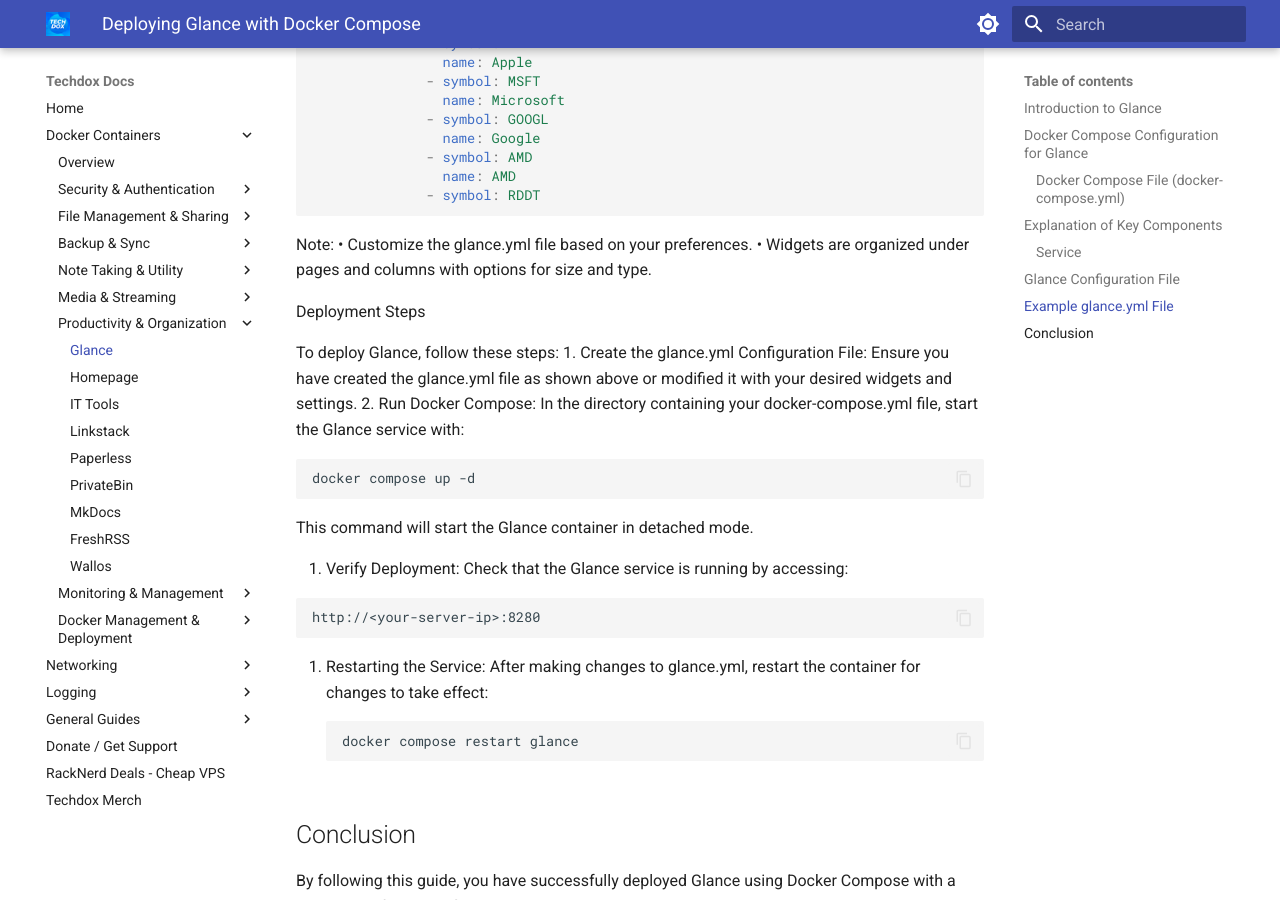
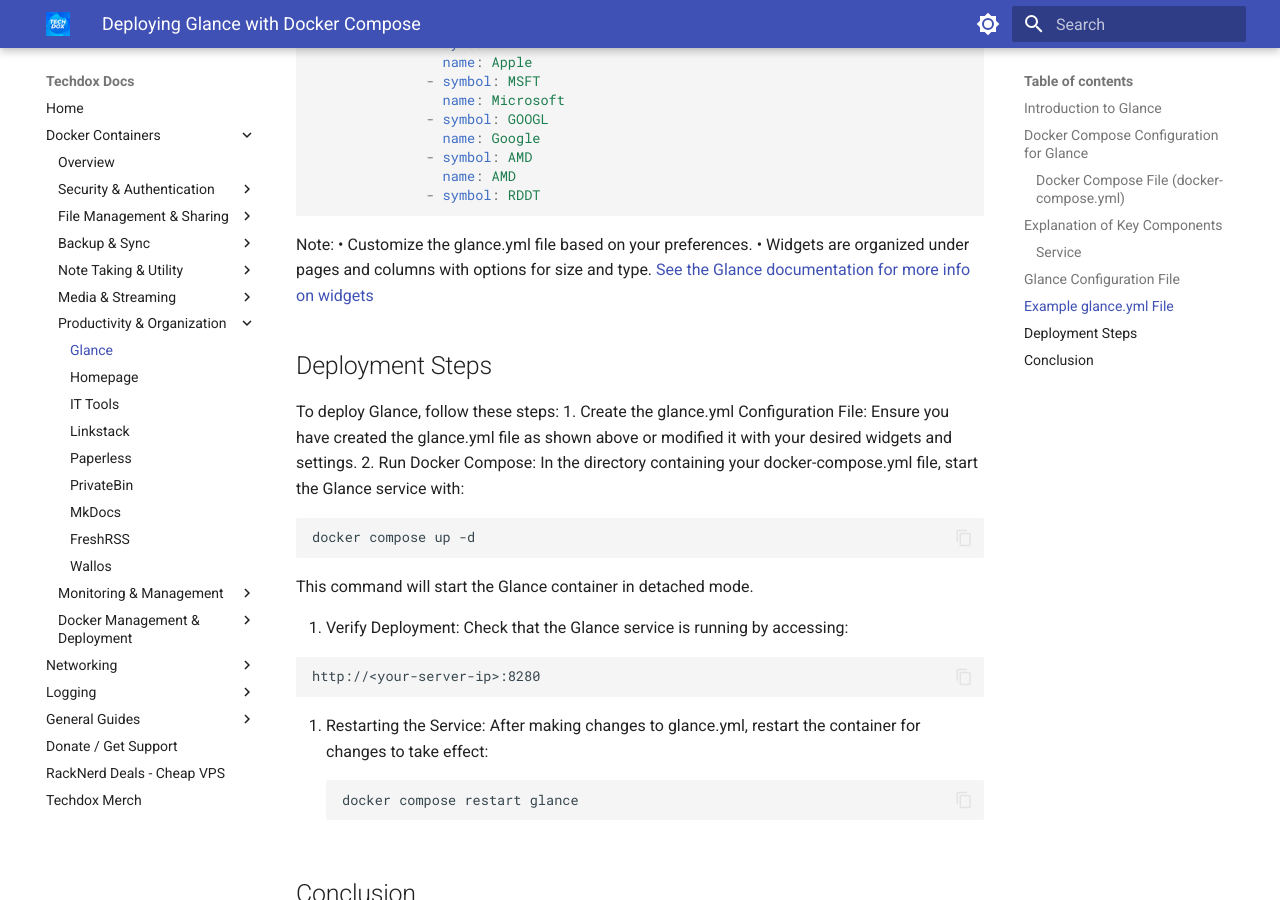
Before and after one commit to Techdox/techdox-docs, an MkDocs documentation site: the page built from docs/glance.md, in a window 1280 px wide and 900 px high, scrolled down 2357 px. Built offline with MkDocs 1.6.1 and Material for MkDocs 9.7.7, drawn with Linux system fonts in a browser that asks for light colours.

Commit message:
added glance

````diff
--- a/docs/glance.md
+++ b/docs/glance.md
@@ -111,11 +111,12 @@
                 name: AMD
               - symbol: RDDT
 ```
-	Note:
-		•	Customize the glance.yml file based on your preferences.
-	•	Widgets are organized under pages and columns with options for size and type.
+Note:
+•	Customize the glance.yml file based on your preferences.
+•	Widgets are organized under pages and columns with options for size and type.
+[See the Glance documentation for more info on widgets](https://github.com/glanceapp/glance/blob/main/docs/configuration.md)
 
-Deployment Steps
+## Deployment Steps
 
 To deploy Glance, follow these steps:
 1.	Create the glance.yml Configuration File: Ensure you have created the glance.yml file as shown above or modified it with your desired widgets and settings.
````
